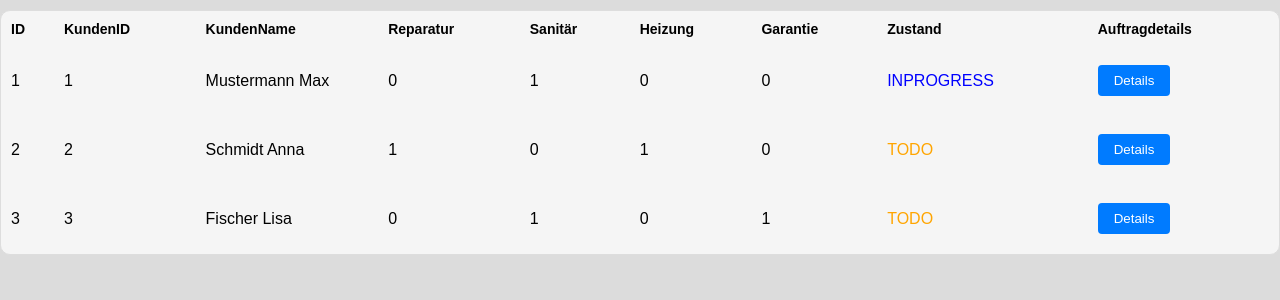
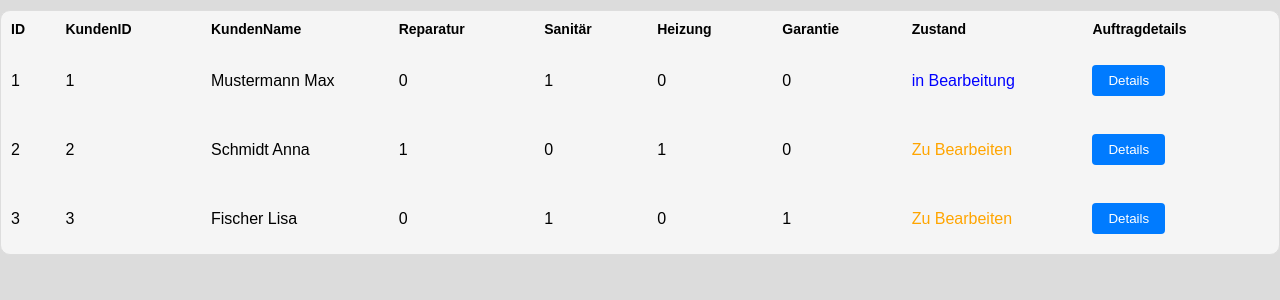
Before and after one commit to marcel7ag/m295projekt, a PHP site: page /auftraege.php in a window 1280 px wide. Shown: the top 300 px of the page. Run offline with PHP 8.4, Linux system fonts and the light colour scheme; data comes from the database, SQL or seed files in the repository.

Commit message:
auftraege.php while loop sollte gleich wie in oAuftraege sein.

```diff
--- a/auftraege.php
+++ b/auftraege.php
@@ -40,13 +40,13 @@
             $sanitaer = $row["sanitaer"];
             $heizung = $row["heizung"];
             $garantie = $row["garantie"];
-            $zustand = $row["zustand"];
-
+            $zustand;
             $color;
 
-            if($zustand == "INPROGRESS"){$color = "blue";}
-                else if($zustand == "TODO"){$color = "orange";}
-                else if($zustand == "COMPLETED"){$color = "green";}
+
+            if($row["zustand"] == "INPROGRESS"){$color = "blue"; $zustand = "in Bearbeitung";}
+                else if($row["zustand"] == "TODO"){$color = "orange"; $zustand = "Zu Bearbeiten";}
+                else if($row["zustand"] == "COMPLETED"){$color = "green"; $zustand = "Abgeschlossen";}
 
                 echo '<tr>
                 <td>'.$orderID.'</td>
--- a/oAuftraege.php
+++ b/oAuftraege.php
@@ -41,6 +41,7 @@
             $sanitaer = "nein";
             $heizung = "nein";
             $garantie = "nein";
+            $zustand;
             $color;
 
             if ($row["reparatur"]){$reparatur = "ja";}
```
